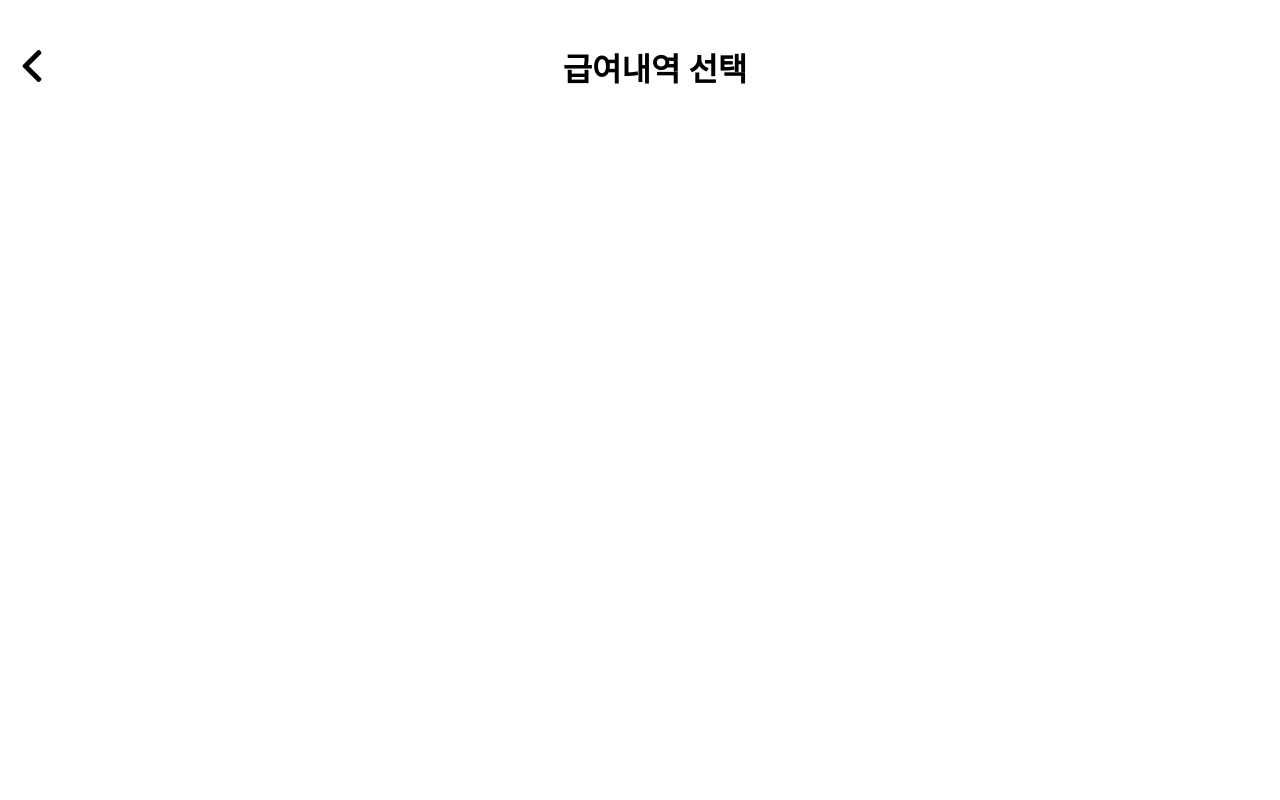
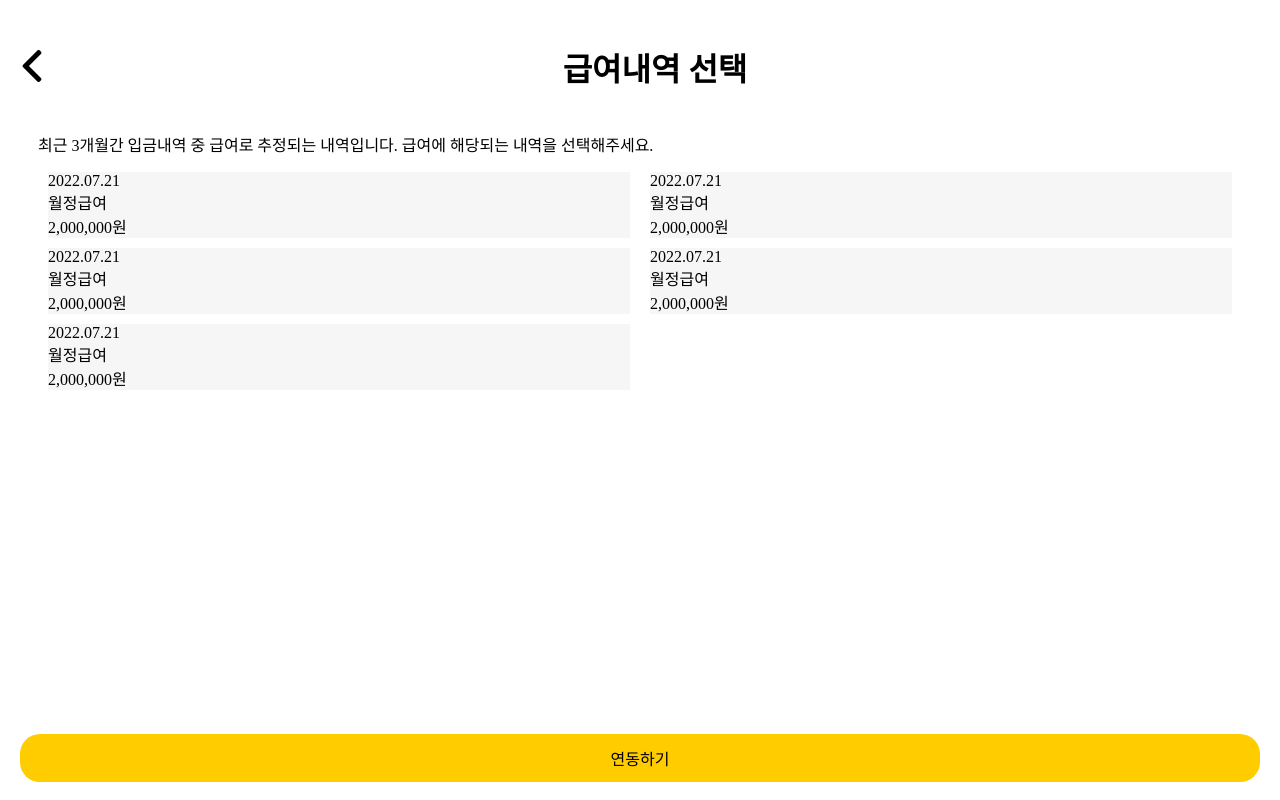
Before and after one commit to pika-two/pika-two-FE, a React (Vite) app: page /incomeList in a window 1280 px wide. Built offline with nearby package versions, Linux system fonts and the light colour scheme.

Commit message:
[ADD] IncomeListPage 페이지 추가
클릭했을 때 반응과 관련 렌더링 더 추가되어야함
선택한 카드에 대해서 처리해야하는 카드까지 해야한다.

```diff
--- /dev/null
+++ b/src/components/ui/Text.jsx
@@ -0,0 +1,7 @@
+import React from 'react'
+
+export default function Text({children}) {
+  return (
+    <span>{children}</span>
+  )
+}
--- a/src/pages/IncomeListPage.jsx
+++ b/src/pages/IncomeListPage.jsx
@@ -1,12 +1,35 @@
 import React from 'react'
 import BackIcon from '../components/ui/icon/BackIcon'
 import { useInternalRouter } from "./routing";
-import LeftOnlyHeader from '../components/Composition/LeftOnlyHeader'
-export default function () {
-   const {goBack} = useInternalRouter();
+import LeftOnlyHeader from '../components/Composition/LeftOnlyHeader';
+import Text from '../components/ui/Text';
+import FixedBottomButton from '../components/ui/FixedBottomButton'
+import IncomeList from '../components/Composition/IncomeList';
+import { useState } from 'react';
+import { useEffect } from 'react';
+export default function IncomeListPage () {
+   const {goBack,push} = useInternalRouter();
+   const [incomes, setIncomes]  = useState([]);
+   useEffect(()=>{
+    setIncomes([0,0,0,0,0])
+   },[])
   return (
     <div>
         <LeftOnlyHeader left={<BackIcon onClick={()=>{goBack()}}/>} title="급여내역 선택"/>
+        <div style={{
+          margin : "0 30px"
+        }}>
+          <Text>
+            최근 3개월간 입금내역 중
+            급여로 추정되는 내역입니다.
+            급여에 해당되는 내역을 선택해주세요.
+          </Text>
+          <div>
+
+            <IncomeList onClick={()=>{alert('안녕')}} incomes ={incomes}></IncomeList>
+          </div>
+        </div>
+        <FixedBottomButton onClick={()=>{push('/incomeConnect')}} background="#FFCC00">연동하기</FixedBottomButton>
     </div>
   )
 }
```
